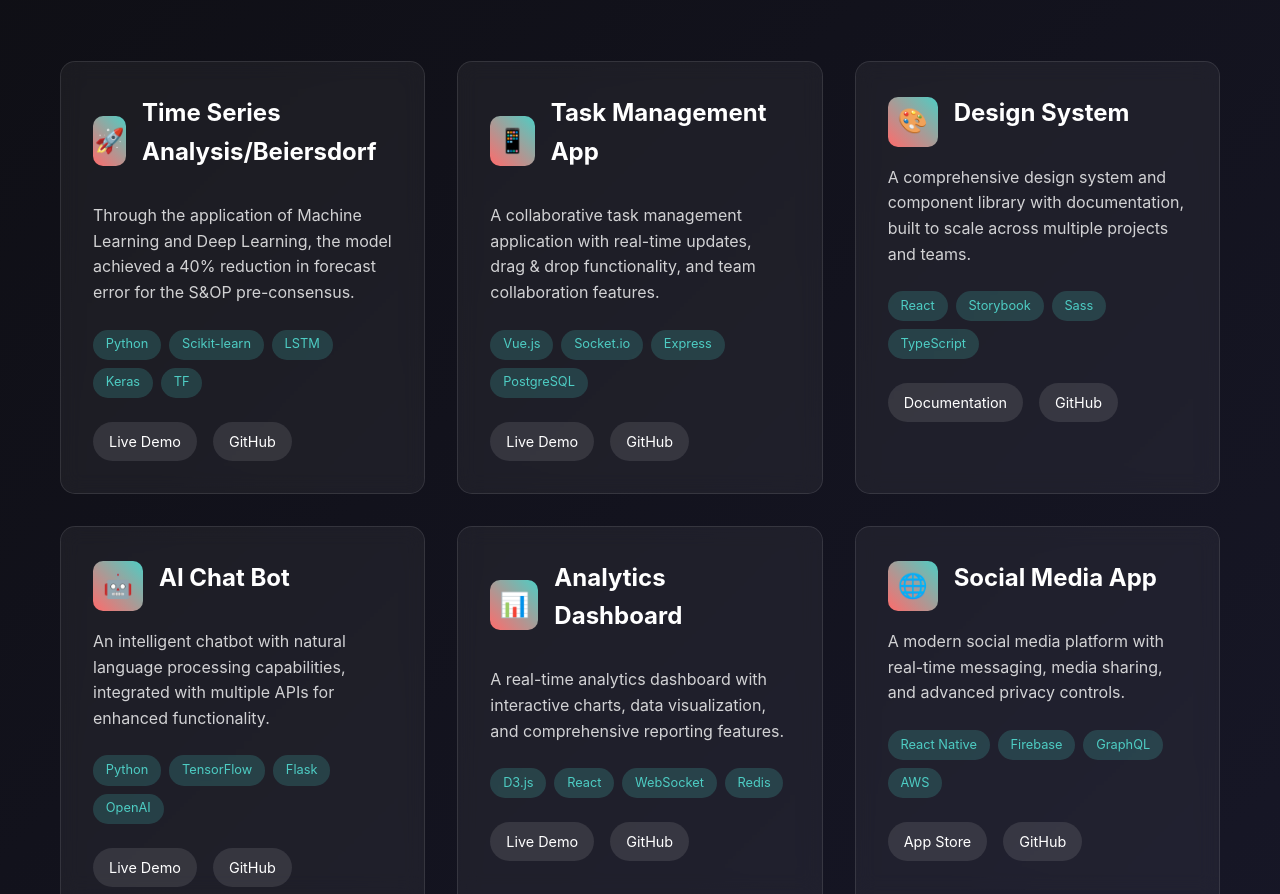
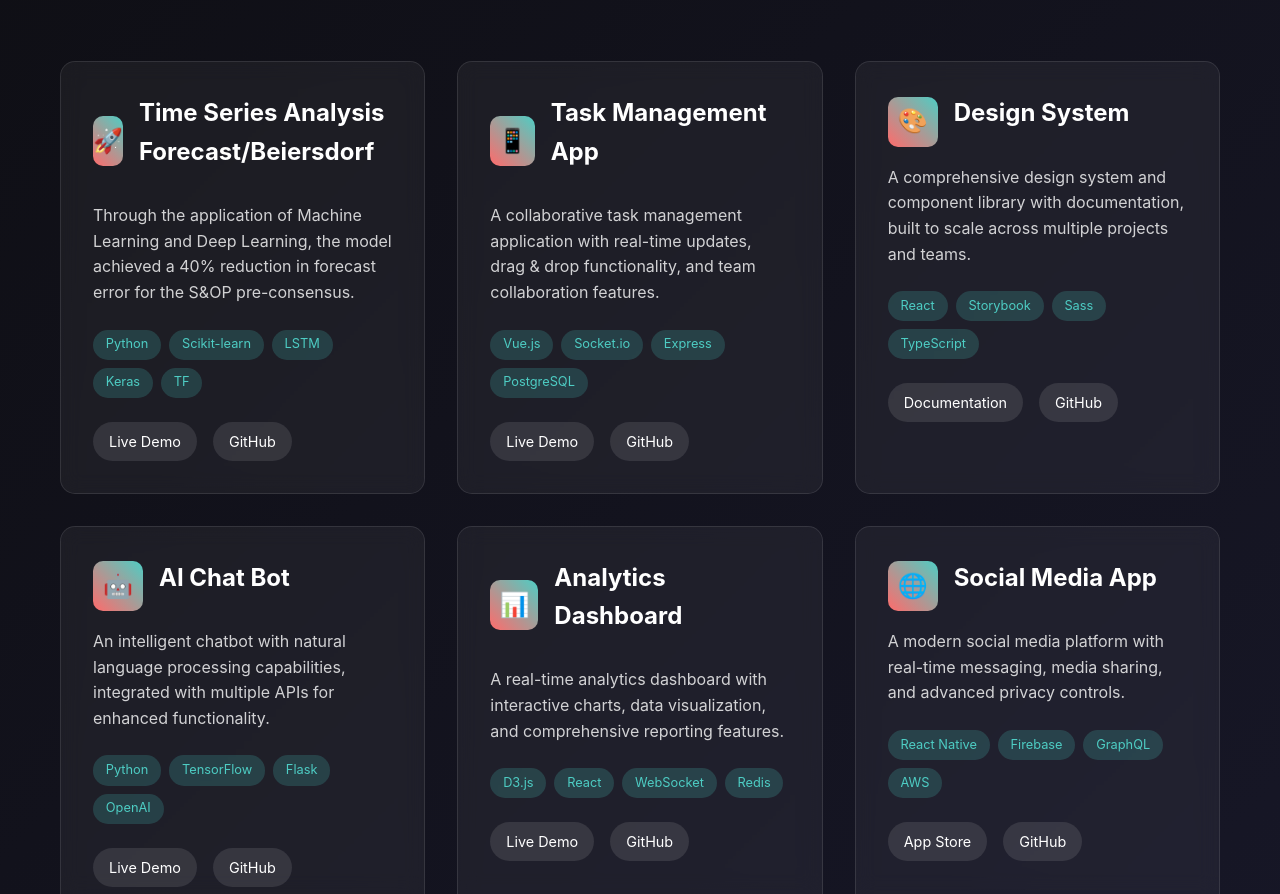
Before and after one commit to sebastianperezv/sebastianperezv.github.io, a plain HTML site: page index.html in a window 1280 px wide. Shown: the part 1526-2420 px from the top of the page. Drawn offline with Linux system fonts and the light colour scheme.

Commit message:
Update index.html

```diff
--- a/index.html
+++ b/index.html
@@ -492,7 +492,7 @@
                 <div class="project-card fade-in">
                     <div class="project-header">
                         <div class="project-icon">🚀</div>
-                        <h3>Time Series Analysis/Beiersdorf</h3>
+                        <h3>Time Series Analysis Forecast/Beiersdorf</h3>
                     </div>
                     <p>Through the application of Machine Learning and Deep Learning, the model achieved a 40% reduction in forecast error for the S&OP pre-consensus.</p>
                     <div class="project-tags">
```
